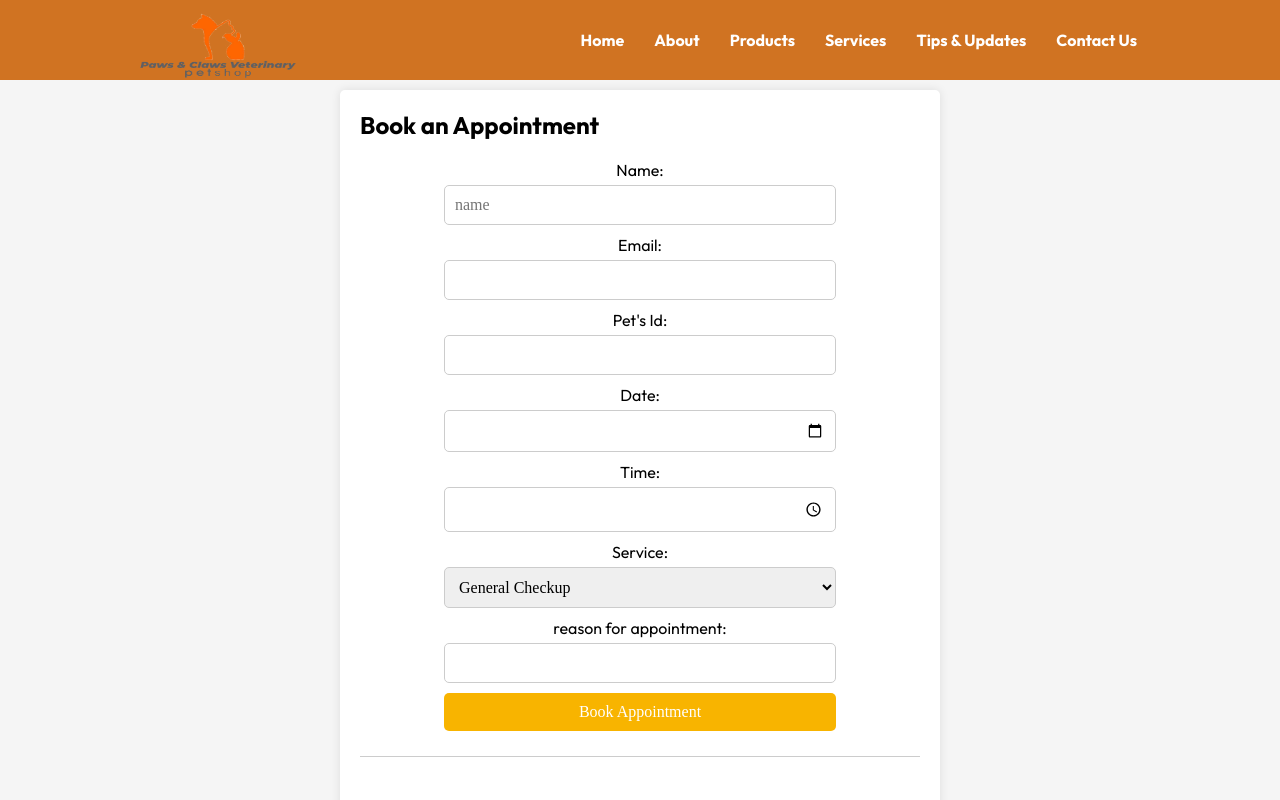
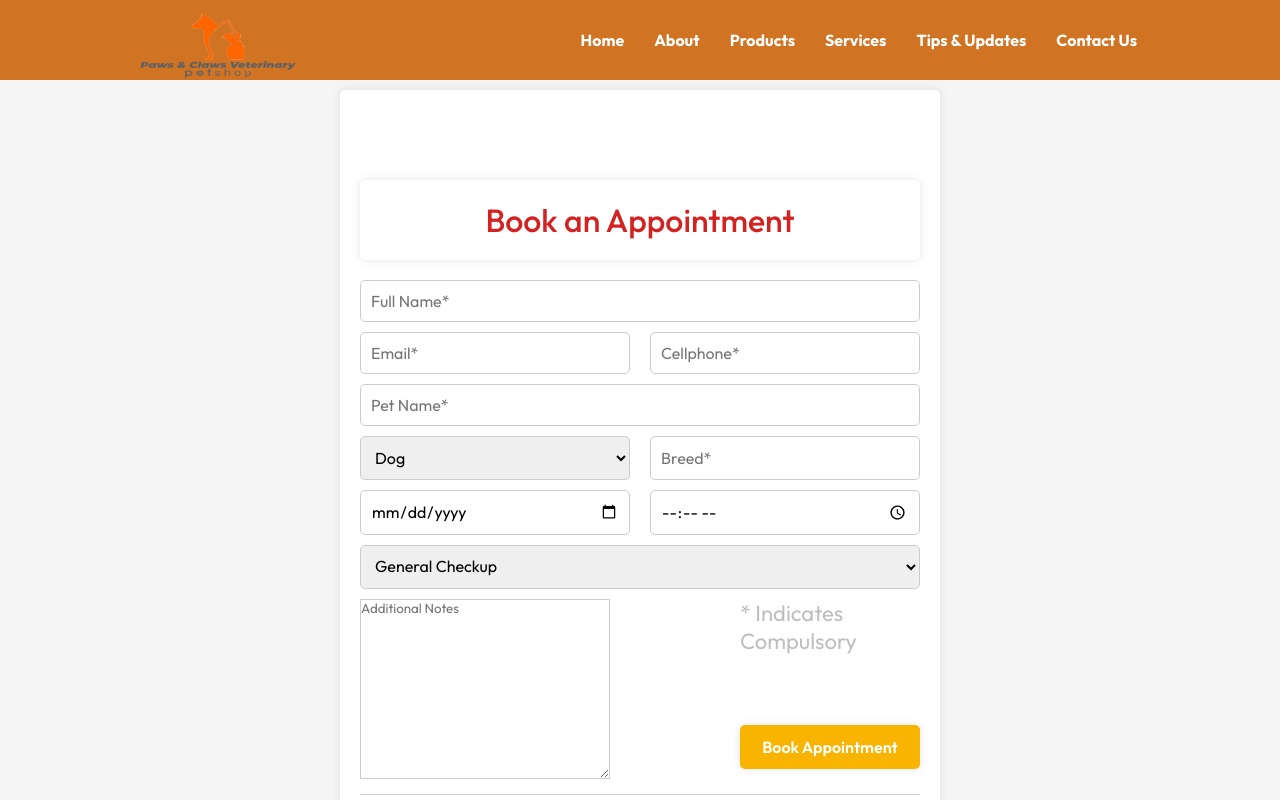
Before and after one commit to Haypeak/Paws-and-claws, a React (Vite) app in the folder front-end/: page /appointments in a window 1280 px wide. Shown: the top 800 px of the page. Built offline with nearby package versions, Linux system fonts and the light colour scheme.

Commit message:
PAC-2 & PAC-7 Update

```diff
--- a/front-end/package.json
+++ b/front-end/package.json
@@ -5,7 +5,7 @@
   "type": "module",
   "proxy": "http://127.0.0.1:5000",
   "scripts": {
-    "dev": "vite",
+    "dev": ".\\node_modules\\.bin\\vite",
     "build": "vite build",
     "lint": "eslint . --ext js,jsx --report-unused-disable-directives --max-warnings 0",
     "preview": "vite preview"
@@ -24,6 +24,6 @@
     "eslint-plugin-react-hooks": "^4.6.2",
     "eslint-plugin-react-refresh": "^0.4.7",
     "react-router-dom": "^6.25.0",
-    "vite": "^5.3.1"
+    "vite": "^5.3.4"
   }
 }
--- a/front-end/src/App.jsx
+++ b/front-end/src/App.jsx
@@ -1,4 +1,4 @@
-import React from 'react';
+// import React from 'react';
 // import Navbar from './Components/Navbar/Navbar';
 // import LandingPage from './Components/LandingPage/LandingPage';
 // import Offers from './Components/Offers/Offers';
--- a/front-end/src/Components/AppointmentForm/AppointmentForm.css
+++ b/front-end/src/Components/AppointmentForm/AppointmentForm.css
@@ -1,4 +1,3 @@
-
 body {
   font-family: Arial, sans-serif;
   margin: 0;
@@ -17,8 +16,6 @@ header {
   align-items: center;
   padding: 0 20px;
 }
-
-
 
 nav ul {
   list-style: none;
@@ -46,8 +43,6 @@ main {
   height: auto;
 }
 
-
-
 .appointment {
   background-color: #fff;
   padding: 20px;
@@ -55,29 +50,55 @@ main {
   box-shadow: 0 0 10px rgba(0,0,0,0.1);
   max-width: 600px;
   margin: 70px auto;
-
 }
 
 .appointment-form {
   display: flex;
   flex-direction: column;
 }
+
 .appointment h1 {
   margin-bottom: 20px;
-}
-.appointment label {
-  display: block;
-  margin-bottom: 5px;
-  align-items: start;
+  text-align: center;
+  color: #D32222;
 }
 
 .appointment input, .appointment select, .appointment button {
-  width: 70%;
+  width: 100%;
   padding: 10px;
   margin-bottom: 10px;
   border: 1px solid #ccc;
   border-radius: 5px;
-  font: 16px black;
+  font-size: 16px;
+  color: #000; /* Ensure text is visible */
+}
+
+.contact-details {
+  display: flex;
+  width: 560px;
+  flex-direction: row;
+  justify-content: space-between;
+  gap: 20px; /* Decreased gap between inputs */
+}
+
+.time-details {
+  display: flex;
+  width: 560px;
+  flex-direction: row;
+  justify-content: space-between;
+  gap: 20px; /* Decreased gap between inputs */
+}
+
+.animalKind-detail {
+  display: flex;
+  flex-direction: row;
+  justify-content: space-between;
+  width: 560px;
+  gap: 20px;
+}
+
+.contact-details input, .time-details input {
+  flex: 1; /* Ensures inputs take up available space */
 }
 
 .appointment button {
@@ -85,6 +106,33 @@ main {
   color: white;
   border: none;
   cursor: pointer;
+  padding: 12px 20px;
+  border-radius: 5px;
+  font-size: 16px;
+  transition: background-color 0.3s ease;
+}
+
+.appointment button:hover {
+  background-color: #d19d00;
+}
+
+.note-submit-btn {
+  display: flex;
+  flex-direction: row;
+  gap: 130px;
+}
+
+.note-submit-btn p{
+  display: flex;
+  font-size: 22px;
+  margin-bottom: 0%;
+  color: #BEBEBE;
+}
+
+.appointment-textarea {
+  min-height: 100px; /* Adjust the height of the textarea as needed */
+  min-width: 250px;
+  border-color: #ccc;
 }
 
 footer {
--- a/front-end/src/Components/AppointmentForm/AppointmentForm.jsx
+++ b/front-end/src/Components/AppointmentForm/AppointmentForm.jsx
@@ -1,7 +1,5 @@
-import React, { useState } from 'react';
+import { useState } from 'react';
 import "./AppointmentForm.css";
-
-
 
 const AppointmentForm = () => {
     const [formData, setFormData] = useState({
@@ -24,67 +22,187 @@ const AppointmentForm = () => {
 
     async function handleSubmit(e) {
         e.preventDefault();
-        try{
+        try {
             const response = await fetch('/api/appointments', {
                 method: 'POST',
                 headers: {
                     'Content-Type': 'application/json',
-                'Access-Control-Allow-Origin': 'True'
                 },
                 body: JSON.stringify(formData),
+            });
 
-        });
-        return alert('Appointment Booked Succesfully!');
-    }catch (error){
-        console.log(response.json());
-        return alert('Try again!');
+            if (response.ok) {
+                alert('Appointment Booked Successfully!');
+            } else {
+                const errorData = await response.json();
+                console.error('Server Error:', errorData);
+                alert('Try again!');
+            }
+        } catch (error) {
+            console.error('Network Error:', error);
+            alert('Try again!');
+        }
     }
 
-    };
+    return (
+        <div className="main">
+            <main>
+                <section className="appointment">
+                    <h1 className='appointment title'>Book an Appointment</h1>
+                    <form className="appointment-form" onSubmit={handleSubmit}>
+                        {/* <label htmlFor="name">Name:</label> */}
+                        <input
+                            type="text"
+                            id="name"
+                            name="name"
+                            value={formData.name}
+                            onChange={handleChange}
+                            placeholder='Full Name*'
+                            required
+                        />
 
-    return (
-
-        <div className="main">
+                        <div className='contact-details'>
+                        {/* <label htmlFor="email">Email:</label> */}
+                        <input
+                            type="email"
+                            id="email"
+                            name="email"
+                            value={formData.email}
+                            placeholder='Email*'
+                            onChange={handleChange}
+                            required
+                            className='contact-section'
+                        />
+                         {/* <label htmlFor="email">Email:</label> */}
+                        <input
+                            type="text"
+                            id="number"
+                            name="cellphone-number"
+                            value={formData.number}
+                            placeholder='Cellphone*'
+                            onChange={handleChange}
+                            required
+                            className='contact-section'
+                        />
+                        </div>
 
 
-        <main>
-          <section className="appointment">
-            <h1>Book an Appointment</h1>
-        <form className="appointment-form" onSubmit={handleSubmit}>
-            <label htmlFor="name">Name:</label>
-            <input type="text" id="name" name="name" value={formData.name} onChange={handleChange} placeholder='name' required />
+                        {/* <label htmlFor="petId">Pet&#39;s Id:</label> */}
+                        <input
+                            type="text"
+                            id="petName"
+                            name="petName"
+                            value={formData.petName}
+                            placeholder='Pet Name*'
+                            onChange={handleChange}
+                            required
+                        />
 
-            <label htmlFor="email">Email:</label>
-            <input type="email" id="email" name="email" value={formData.email} onChange={handleChange} required />
+                        <div className='animalKind-detail'>
+                        {/* <label htmlFor="email">Email:</label> */}
+                        <select
+                           type="text"
+                           id="reason"
+                            name="reason"
+                            placeholder='Spieces:*'
+                            value={formData.reason}
+                            onChange={handleChange}
+                            required
+                            className='contact-section'
+                        >
+                            <option value="general">Dog</option>
+                            <option value="dental">Cat</option>
+                        </select>
 
-            <label htmlFor="petId">Pet's Id:</label>
-            <input type="text" id="petId" name="petId" value={formData.petId} onChange={handleChange} required />
+                         {/* <label htmlFor="email">Email:</label> */}
+                        <input
+                            type="text"
+                            id="Breed"
+                            name="Breed"
+                            value={formData.Breed}
+                            placeholder='Breed*'
+                            onChange={handleChange}
+                            required
+                            className='animalKind-section'
+                        />
+                        </div>
 
-            <label htmlFor="date">Date:</label>
-            <input type="date" id="date" name="date" value={formData.date} onChange={handleChange} required />
+                    <div className='time-details'>
+                    {/* <label htmlFor="date">Date:</label> */}
+                        <input
 
-            <label htmlFor="time">Time:</label>
-            <input type="time" id="time" name="time" value={formData.time}
-                onChange={handleChange} required />
+                            type="date"
+                            id="date"
+                            name="date"
+                            value={formData.date}
+                            onChange={handleChange}
+                            required
+                            className='contact-section'
+                        />
 
-            <label htmlFor="service">Service:</label>
-            <select id="service" name="service" value={formData.service} onChange={handleChange}>
+                        {/* <label htmlFor="time">Time:</label> */}
+                        <input
+
+                            type="time"
+                            id="time"
+                            name="time"
+                            value={formData.time}
+                            onChange={handleChange}
+                            required
+                            className='contact-section'
+                        />
+                    </div>
+
+
+
+                        {/* <label htmlFor="service">Service:</label> */}
+                        <select
+                           type="text"
+                           id="reason"
+                            name="reason"
+                            placeholder='Reason for Appointment:*'
+                            value={formData.reason}
+                            onChange={handleChange}
+                            required
+                        >
                             <option value="general">General Checkup</option>
                             <option value="dental">Dental Care</option>
                             <option value="surgery">Surgery</option>
                             <option value="wellness">Wellness Care</option>
                         </select>
 
-            <label htmlFor="reason">reason for appointment:</label>
-            <input type="text" id="reason" name="reason" value={formData.reason} onChange={handleChange} required />
+                        {/* <label htmlFor="reason">Reason for Appointment:</label>
+                        <input
+                            type="text"
+                            id="reason"
+                            name="reason"
+                             placeholder='*'
+                            value={formData.reason}
+                            onChange={handleChange}
+                            required
+                        /> */}
 
-            <button type="submit">Book Appointment</button>
+
+                         <div className='note-submit-btn'>
+                         <textarea
+                            id="notes"
+                            name="notes"
+                            placeholder='Additional Notes'
+                            value={formData.notes}
+                            onChange={handleChange}
+                            className='appointment-textarea'
+                        />
+                        <div>
+                        <p>* Indicates Compulsory</p>
+                        <button type="submit" className='appointment button'>Book Appointment</button>
+                        </div>
+
+                        </div>
+
                     </form>
-
                 </section>
             </main>
         </div>
-
     );
 };
 
--- a/front-end/src/Components/Commitment/Commitment.jsx
+++ b/front-end/src/Components/Commitment/Commitment.jsx
@@ -1,12 +1,14 @@
-import React from 'react';
+// import React from 'react';
+import { useNavigate } from 'react-router-dom';
 import "./Commitment.css";
 import paws from "../../assets/paw.png";
 
 const Commitment = () => {
+    const navigate = useNavigate();
     return (
         <div className='lowContainer'>
             <h2 className='title'>Commitment to Service</h2>
-            <p>Welcome to Paws and Claws Veterinary Pet Shop! We are delighted to have you and your beloved pets as part of our family. Our commitment and loyalty to providing exceptional care and a wide range of quality products and services are unwavering. We are here to ensure your pets receive the best attention and support they deserve. If you have any questions or need assistance with our services, please do not hesitate to contact us. Your satisfaction and your pet's well-being are our top priorities. Thank you for choosing Paws and Claws!</p> <button className='button'>Book an appointment <img src={paws} alt='' /></button>
+            <p>Welcome to Paws and Claws Veterinary Pet Shop! We are delighted to have you and your beloved pets as part of our family. Our commitment and loyalty to providing exceptional care and a wide range of quality products and services are unwavering. We are here to ensure your pets receive the best attention and support they deserve. If you have any questions or need assistance with our services, please do not hesitate to contact us. Your satisfaction and your pet&#39;s well-being are our top priorities. Thank you for choosing Paws and Claws!</p> <button className='button'>Book an appointment <img src={paws} alt='' onClick={()=> navigate('/appointments')}/></button>
         </div>
     )
 }
--- a/front-end/src/Components/LandingPage/LandingPage.jsx
+++ b/front-end/src/Components/LandingPage/LandingPage.jsx
@@ -1,4 +1,4 @@
-import React from 'react';
+// import React from 'react';
 import "./LandingPage.css";
 import paws from "../../assets/paw.png";
 import { useNavigate } from 'react-router-dom';
--- a/front-end/src/Pages/AppointmentPage.jsx
+++ b/front-end/src/Pages/AppointmentPage.jsx
@@ -1,4 +1,4 @@
-import React from 'react';
+// import React from 'react';
 import Appointments from '../Components/AppointmentForm/AppointmentForm';
 import Footer from '../Components/Footer/Footer';
 import Navbar from '../Components/Navbar/Navbar';
--- a/front-end/src/Pages/HomePage.jsx
+++ b/front-end/src/Pages/HomePage.jsx
@@ -1,4 +1,4 @@
-import React from 'react';
+// import React from 'react';
 import Navbar from '../Components/Navbar/Navbar';
 import LandingPage from '../Components/LandingPage/LandingPage';
 import Offers from '../Components/Offers/Offers';
```
Also changed, not shown: 2 other files (tests, documents, lock files or other folders). Lines whose indentation alone changed are shown as unchanged.
